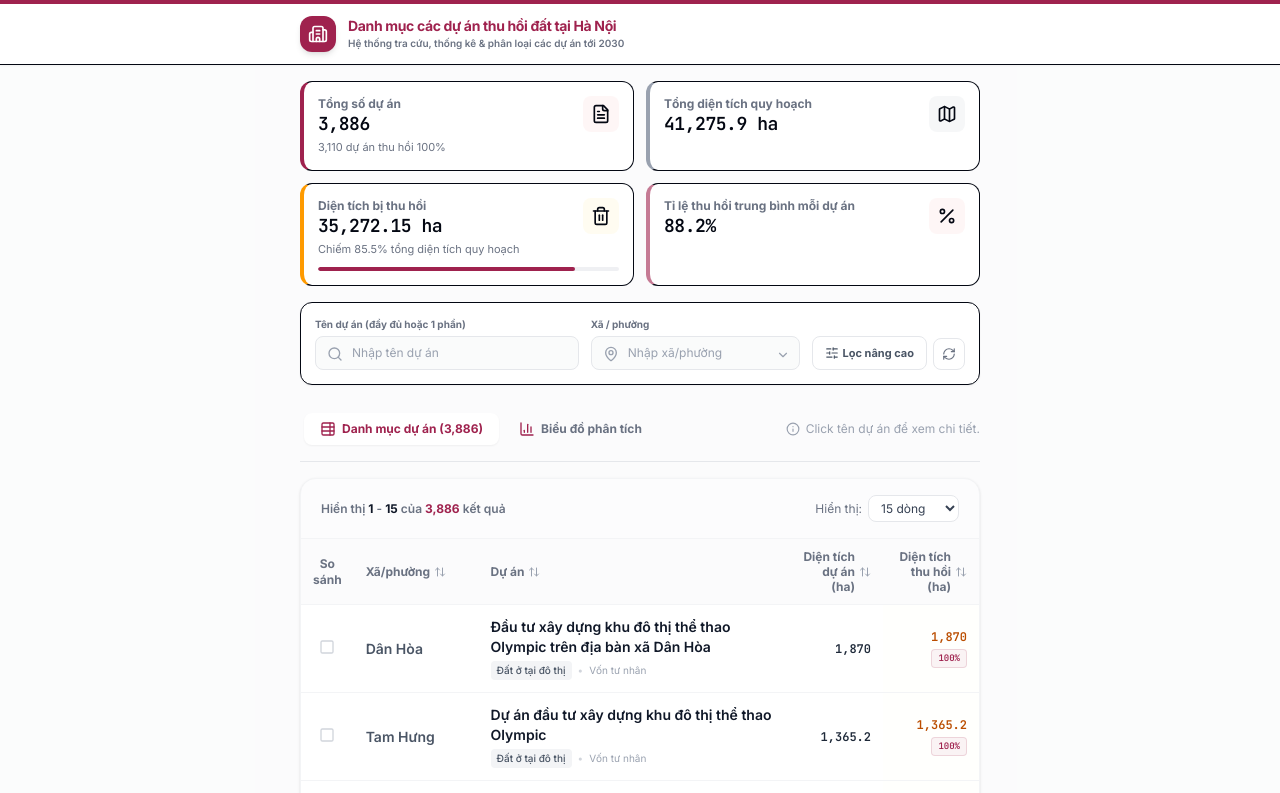
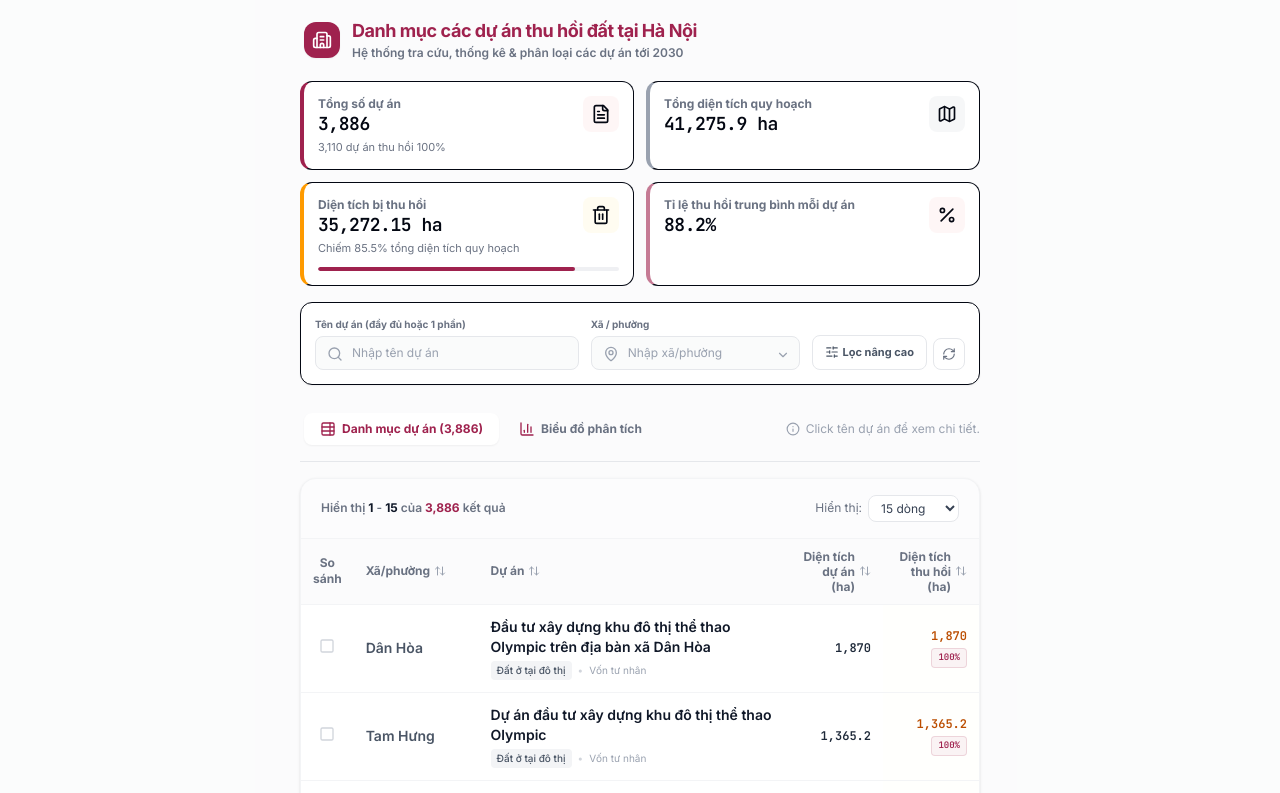
Before and after one commit to Roby-web/Tra-cuu-du-an-thu-hoi-dat-ha-noi, a React (Vite) app: page / in a window 1280 px wide. Shown: the top 793 px of the page. Built offline with nearby package versions, Linux system fonts and the light colour scheme.

Commit message:
refactor: simplify header layout
Remove the sticky header wrapper to clean up the UI, moving the branding into the main content area for a more integrated look.

```diff
--- a/src/App.tsx
+++ b/src/App.tsx
@@ -179,29 +179,23 @@
 
   return (
     <div className="min-h-screen bg-gray-50/70 text-gray-950 font-sans flex flex-col selection:bg-red-100 selection:text-red-900 pb-12">
-      {/* Top Header Block */}
-      <header className="bg-white border-b border-gray-150/80 border-t-4 border-t-[#9f224e] sticky top-0 z-30 shadow-xs backdrop-blur-md bg-white/95">
-        <div className="max-w-[712px] mx-auto px-4 py-3 flex flex-col sm:flex-row justify-between items-center gap-2">
+      {/* Main Container */}
+      <main className="max-w-[712px] mx-auto px-4 py-4 flex-1 flex flex-col gap-4 w-full">
 
-          {/* Logo & Branding */}
-          <div className="flex items-center gap-3">
-            <div className="p-2 bg-[#9f224e] rounded-xl shadow-md text-white shrink-0">
+        {/* Logo & Branding - Clean without border and background */}
+        <div className="flex items-center gap-3 px-1 py-1">
+          <div className="p-2 bg-[#9f224e] rounded-xl text-white shrink-0 shadow-xs">
             <Building2 className="w-5 h-5" />
           </div>
           <div>
-              <h1 className="text-sm font-bold font-sans text-[#9f224e] tracking-tight leading-tight">
+            <h1 className="text-base sm:text-lg font-bold font-sans text-[#9f224e] tracking-tight leading-tight">
               Danh mục các dự án thu hồi đất tại Hà Nội
             </h1>
-              <p className="text-[10px] text-gray-500 font-semibold mt-0.5 font-sans">
+            <p className="text-[10px] sm:text-xs text-gray-500 font-semibold mt-0.5 font-sans">
               Hệ thống tra cứu, thống kê & phân loại các dự án tới 2030
             </p>
           </div>
         </div>
-        </div>
-      </header>
-
-      {/* Main Container */}
-      <main className="max-w-[712px] mx-auto px-4 py-4 flex-1 flex flex-col gap-4 w-full">
 
         {/* Dynamic Statistics Block */}
         <StatsGrid stats={stats} />
```
Lines whose indentation alone changed are shown as unchanged.
